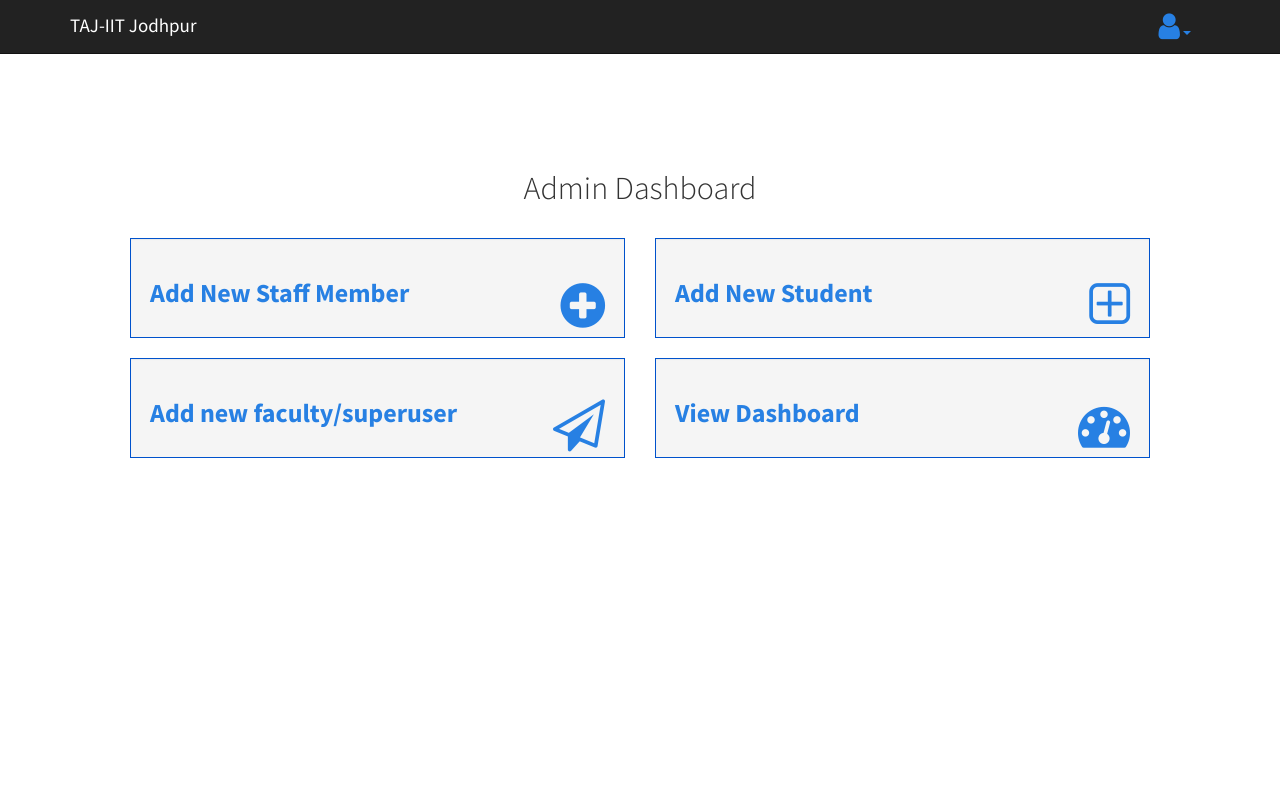
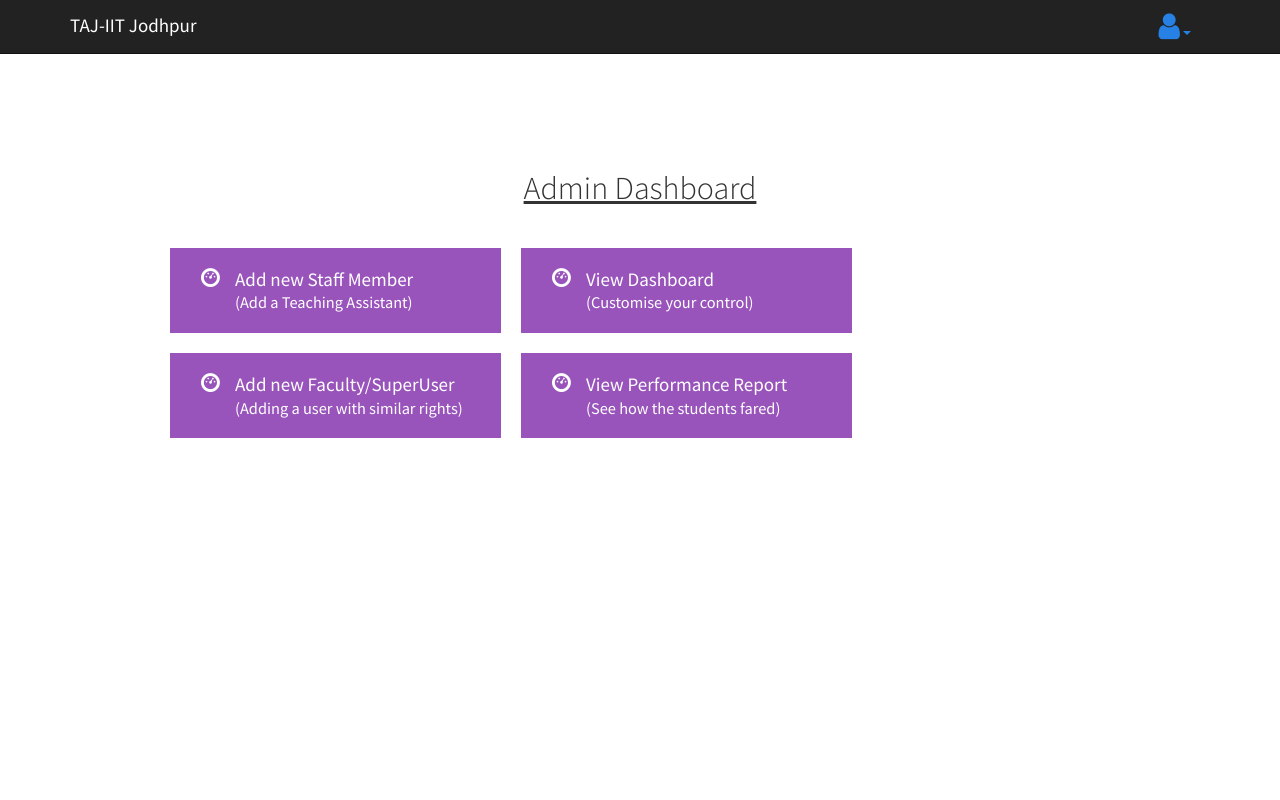
Before and after one commit to shubham7saxena/TAJ, a Django app: page /judge/adminDashboard/ in a window 1280 px wide. Run offline with Django 3.2, Linux system fonts and the light colour scheme; a user stored in the database is signed in; some libraries are stand-ins or nearby versions; some web fonts are replaced.

Commit message:
Admin interface changed

```diff
--- a/codejudge/judge/templates/users/admin_dashboard.html
+++ b/codejudge/judge/templates/users/admin_dashboard.html
@@ -3,16 +3,15 @@
 <head>
     <!-- Custom CSS -->
     <style>
-    body {
-        padding-top: 150px;
-        /* Required padding for .navbar-fixed-top. Remove if using .navbar-static-top. Change if height of navigation changes. */
-        padding-right: 130px;
-        padding-left: 130px;
-    }
-
-    .design{
-    	border-color: #0052cc
-    }
+        body {
+            padding-top: 150px;
+            /* Required padding for .navbar-fixed-top. Remove if using .navbar-static-top. Change if height of navigation changes. */
+            padding-right: 120px;
+            padding-left: 120px;
+        }
+        .ds-btn li{ list-style:none; float:left; padding:10px; }
+        .ds-btn li a span{padding-left:15px;padding-right:5px;width:250px;display:inline-block; text-align:left;}
+        .ds-btn li a span small{width:100%; display:inline-block; text-align:left;}
     </style>
 </head>
 
@@ -36,36 +35,32 @@
         </div>
     </div>
     <div class="row">
-    	<h2 style="text-align: center;">Admin Dashboard</h2>
+    	<h2 style="text-align: center;"><u>Admin Dashboard</u></h2>
     </div>
     <br>
 	<div class="row">
 	  <div class="col-sm-12">
 	    <div class="row">
-	      <div class="col-md-6">
-	        <div class="well design">
-	          <h3 class="text-primary"><span class="pull-right"><i class="fa fa-plus-circle fa-2x" aria-hidden="true"></i>
-</span> <a href = "/judge/addUser"><strong>Add New Staff Member</strong></a></h3>
-	        </div>
-	      </div>
-	      <div class="col-md-6">
-	        <div class="well design">
-	          <h3 class="text-primary"><span class="pull-right"><i class="fa fa-plus-square-o fa-2x" aria-hidden="true"></i>
-</span> <strong>Add New Student</strong></h3>
-	        </div>
-	      </div>
-	      <div class="col-md-6">
-	        <div class="well design">
-	          <h3 class="text-primary"><span class="pull-right"><i class="fa fa-paper-plane-o fa-2x" aria-hidden="true"></i>
-</span> <a href = "/judge/addFaculty"><strong> Add new faculty/superuser</strong> </a></h3>
-	        </div>
-	      </div>
-	      <div class="col-md-6">
-	        <div class="well design">
-	          <h3 class="text-primary"><span class="pull-right"><i class="fa fa-tachometer fa-2x" aria-hidden="true"></i>
-</span> <strong><a href = "/admin">View Dashboard </strong></a></h3>
-	        </div>
-	      </div>
+            <div class = "col-md-12">
+                <ul class="ds-btn">
+                    <li>
+                         <a class="btn btn-lg btn-info" href="/judge/addUser/">
+                         <i class="glyphicon glyphicon-dashboard pull-left"></i><span>Add new Staff Member<br><small>(Add a Teaching Assistant)</small></span></a>
+                    </li>
+                    <li>
+                         <a class="btn btn-lg btn-info" href="/admin">
+                         <i class="glyphicon glyphicon-dashboard pull-left"></i><span>View Dashboard<br><small>(Customise your control)</small></span></a>
+                    </li>
+                    <li>
+                         <a class="btn btn-lg btn-info" href="/judge/addFaculty/">
+                         <i class="glyphicon glyphicon-dashboard pull-left"></i><span>Add new Faculty/SuperUser<br><small>(Adding a user with similar rights)</small></span></a>
+                    </li>
+                    <li>
+                         <a class="btn btn-lg btn-info" href="/judge/addFaculty/">
+                         <i class="glyphicon glyphicon-dashboard pull-left"></i><span>View Performance Report<br><small>(See how the students fared)</small></span></a>
+                    </li>
+                </ul>
+            </div>
 	    </div><!--/row-->
 	  </div><!--/col-12-->
 	</div><!--/row-->
--- a/codejudge/judge/templates/users/profile.html
+++ b/codejudge/judge/templates/users/profile.html
@@ -20,7 +20,7 @@
     <div class="navbar navbar-default navbar-fixed-top">
         <div class="container">
             <div class="navbar-header">
-              <a href="/judge" class="navbar-brand">TAJ-IIT Jodhpur</a>
+              <a href="/judge/home/" class="navbar-brand">TAJ-IIT Jodhpur</a>
             </div>
         </div>
     </div>
--- a/codejudge/judge/templates/users/submission.html
+++ b/codejudge/judge/templates/users/submission.html
@@ -4,7 +4,7 @@
     <div class="navbar navbar-default navbar-fixed-top">
         <div class="container">
             <div class="navbar-header">
-              <a href="/judge" class="navbar-brand">TAJ-IIT Jodhpur</a>
+              <a href="/judge/home/" class="navbar-brand">TAJ-IIT Jodhpur</a>
             </div>
         </div>
     </div>
```
Also changed, not shown: codejudge/db.sqlite3, codejudge/judge/templates/users/staff_dashboard.html (indentation only).
